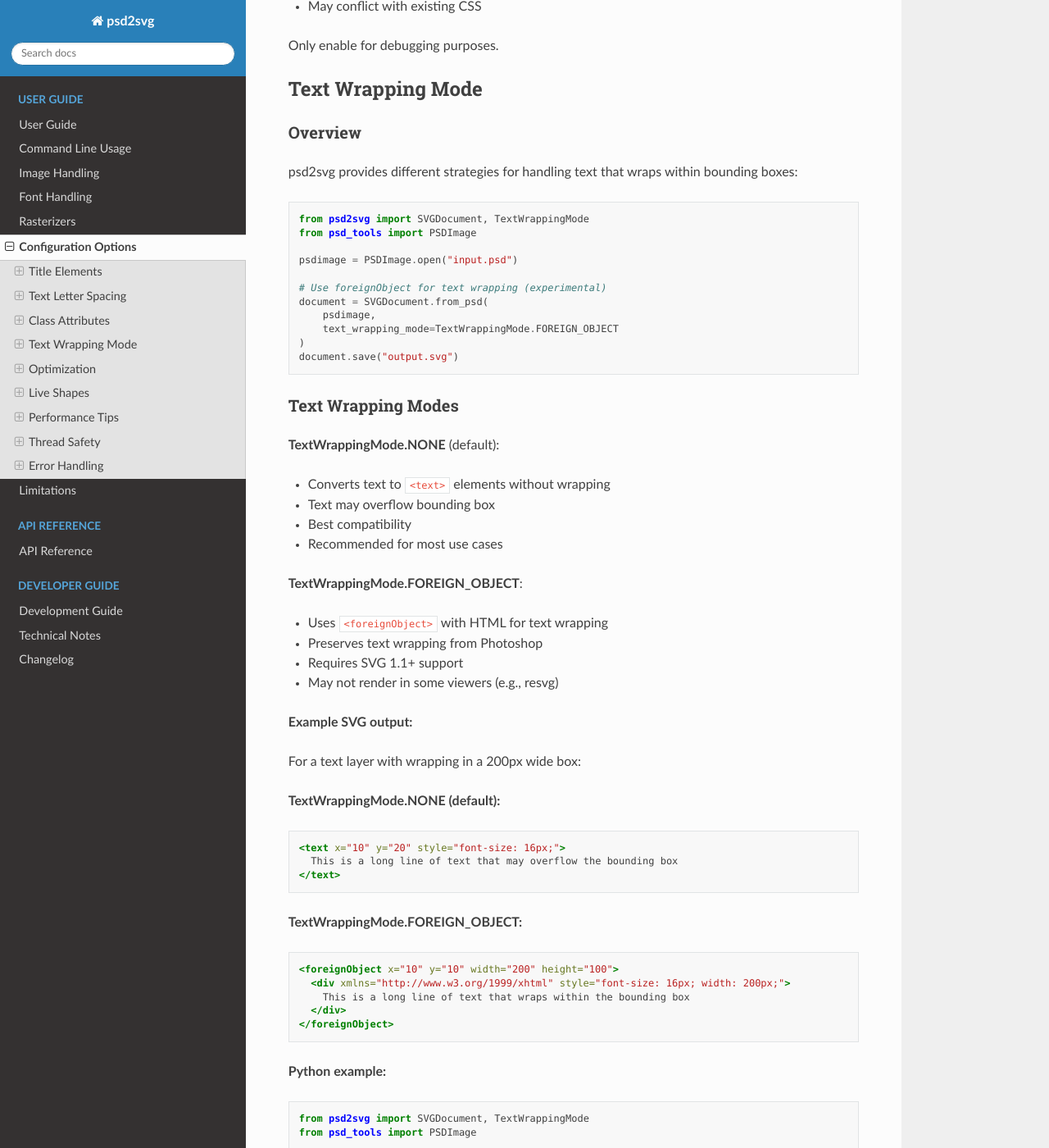
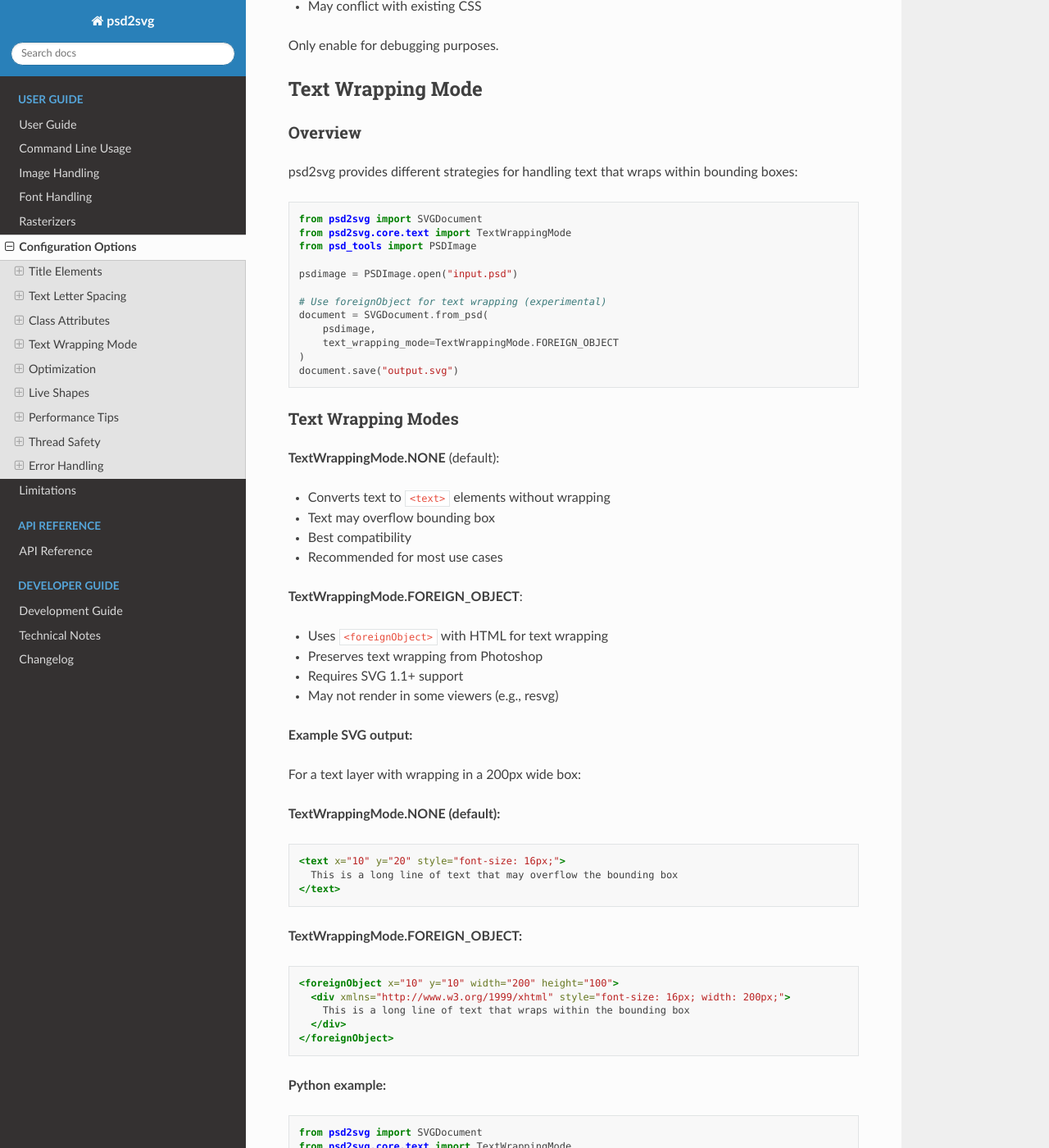
Before and after one commit to kyamagu/psd2svg, a Sphinx documentation site: the page built from docs/configuration.rst, in a window 1280 px wide and 1400 px high, scrolled down 4458 px. Shown: the whole window at 82% size. Built offline with Sphinx 7.4.7 and the Read the Docs theme 3.1.0, drawn with Linux system fonts in a browser that asks for light colours.

Commit message:
Fix TextWrappingMode import in configuration.rst examples
- Update import statements to use correct module path
- Change from 'from psd2svg import TextWrappingMode' to
  'from psd2svg.core.text import TextWrappingMode'
- TextWrappingMode is not exported in psd2svg.__init__

```diff
--- a/docs/configuration.rst
+++ b/docs/configuration.rst
@@ -229,7 +229,8 @@
 
 .. code-block:: python
 
-   from psd2svg import SVGDocument, TextWrappingMode
+   from psd2svg import SVGDocument
+   from psd2svg.core.text import TextWrappingMode
    from psd_tools import PSDImage
 
    psdimage = PSDImage.open("input.psd")
@@ -284,7 +285,8 @@
 
 .. code-block:: python
 
-   from psd2svg import SVGDocument, TextWrappingMode
+   from psd2svg import SVGDocument
+   from psd2svg.core.text import TextWrappingMode
    from psd_tools import PSDImage
 
    psdimage = PSDImage.open("input.psd")
```
